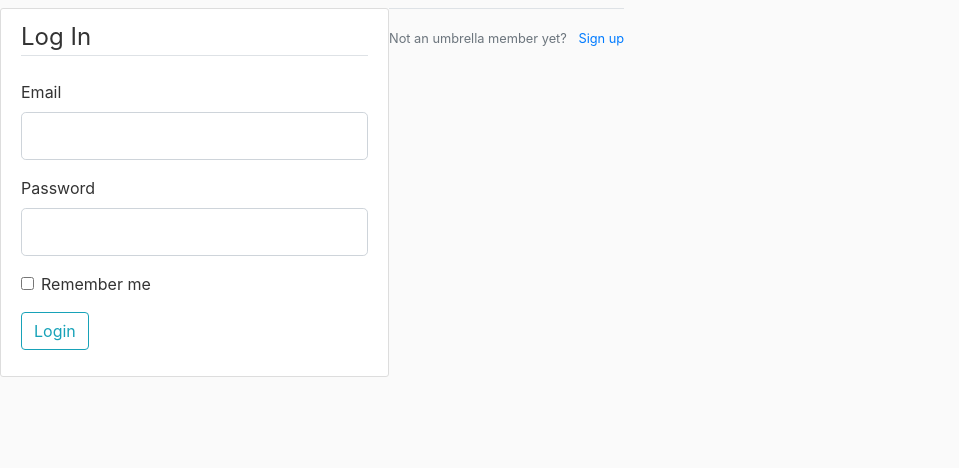
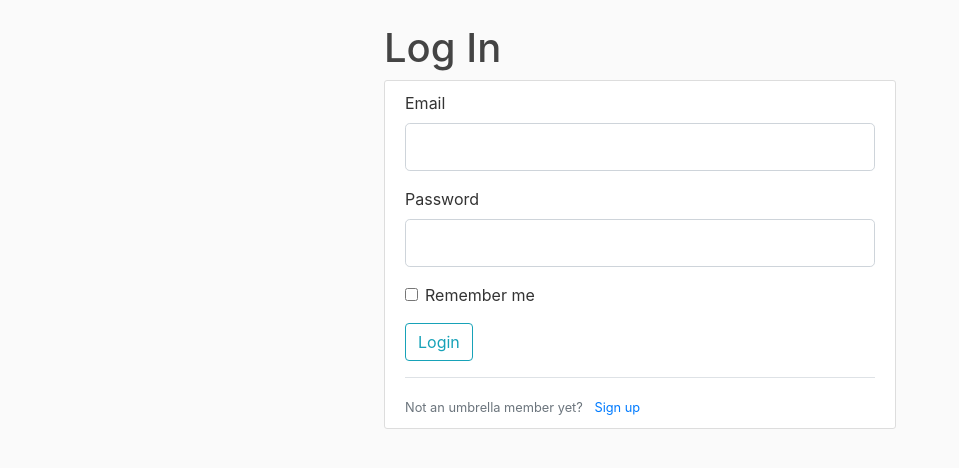
Before and after one commit to gh-lutheravery/umbrella, a Flask app: page /login in a window 1280 px wide. Shown: the part 83-551 px from the top of the page, without its empty margins (0-959 px from the left). Run offline with Flask 3, Linux system fonts and the light colour scheme; some libraries are stand-ins or nearby versions.

Commit message:
finish log in temp

```diff
--- a/umbrella/templates/login.html
+++ b/umbrella/templates/login.html
@@ -1,10 +1,11 @@
 {% extends "layout.html" %}
 {% block content %}
-    <div class="content-section">
+    <div class="col-md-auto m-auto">
+        <h1 class="mt-3">Log In</h1>
+        <div class="content-section umbrella-form">
             <form method="POST" action="">
                 {{ form.hidden_tag() }}
                 <fieldset class="form-group">
-                <legend class="border-bottom mb-4">Log In</legend>
                     <div class="form-group">
                         {{ form.email.label(class="form-control-label") }}
                         {% if form.email.errors %}
@@ -40,10 +41,11 @@
                     {{ form.submit(class="btn btn-outline-info") }}
                 </div>
             </form>
-    </div>
             <div class="border-top pt-3">
                 <small class="text-muted">
                     Not an umbrella member yet? <a class="ml-2" href="{{ url_for('register') }}">Sign up</a>
                 </small>
             </div>
+        </div>
+    </div>
 {% endblock content %}
```
Lines whose indentation alone changed are shown as unchanged.
